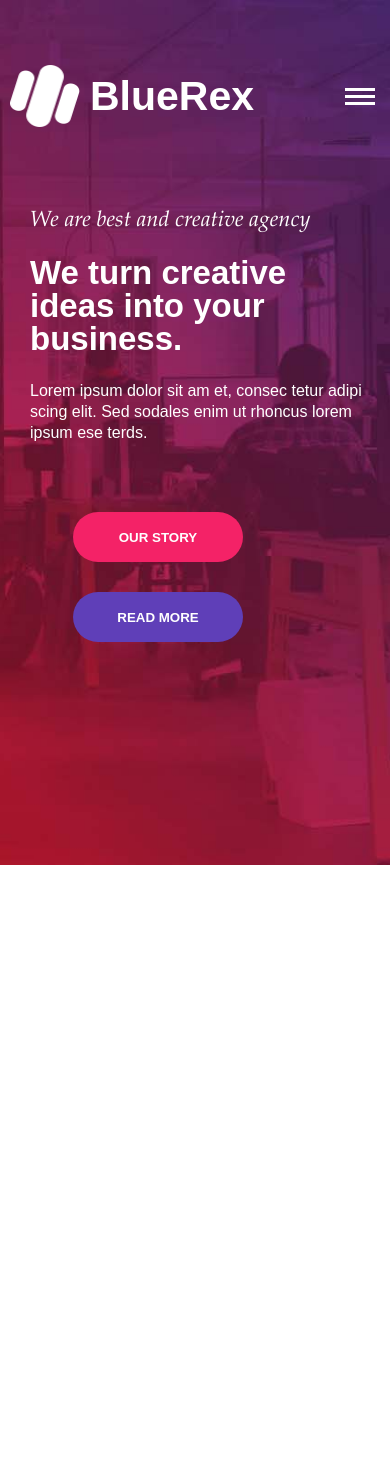
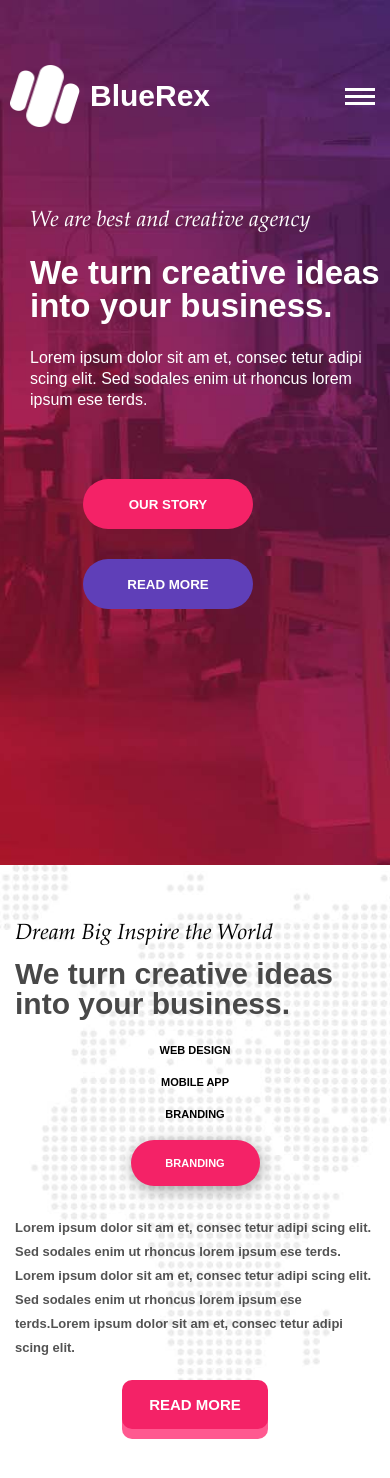
Before and after one commit to MarikParrish/bluerex, a React (Create React App) app: page / in a window 390 px wide. Shown: the top 1478 px of the page. Before the commit the page ends 865 px from the top, so only its background shows below. Built offline with nearby package versions, Linux system fonts and the light colour scheme.

Commit message:
added adaptive world section + some fixes in header

```diff
--- a/src/components/app/App.js
+++ b/src/components/app/App.js
@@ -1,10 +1,16 @@
 import './app.scss';
+import './app-media.scss';
+import '../../style/button.scss'
 
 import Header from '../header/Header';
+import World from '../world/World';
 
 function App() {
   return (
-    <Header/>
+    <>
+      <Header/>
+      <World/>
+    </>
   );
 }
 
--- /dev/null
+++ b/src/components/app/app-media.scss
@@ -0,0 +1,24 @@
+@media (max-width:1208px){
+    .container{
+        max-width: 960px;
+    }
+}
+
+@media (max-width:992px){
+    .container{
+        max-width: 720px;
+    }
+}
+
+@media (max-width:768px){
+    .container{
+        max-width: 540px;
+    }
+}
+
+@media (max-width:576px){
+    .container{
+        max-width: 100%;
+        // padding:0 15px;
+    }
+}
--- a/src/components/app/app.scss
+++ b/src/components/app/app.scss
@@ -28,6 +28,6 @@ a{
 
 .container{
     position: relative;
-    width: 1140px;
+    width: 1200px;
     margin: 0 auto;
 }
--- a/src/components/header/Header.js
+++ b/src/components/header/Header.js
@@ -1,8 +1,5 @@
 import { useState } from 'react';
 
-
-
-import '../../style/button.scss'
 import './header.scss';
 import './header-media.scss'
 
--- a/src/components/header/header-media.scss
+++ b/src/components/header/header-media.scss
@@ -79,11 +79,25 @@
 
 @media (max-width:768px){
     .header{
+
+        &__head{
+            &-logo{
+                &-text{
+                    font-size: 35px;
+                }
+            }
+        }
+
         &__body{
             padding-left: 20px;
 
+            &-title{
+                max-width:450px;
+            }
+
             &-btns{
                 padding-left: 10px;
+                margin-left: 10px;
             }
         }
     }
@@ -100,6 +114,11 @@
                     right: 15px;
                 }
             }
+            &-logo{
+                &-text{
+                    font-size: 30px;
+                }
+            }
         }
 
         &__body{
@@ -108,7 +127,7 @@
                 font-size: 33px;
                 line-height: 33px;
                 padding-top: 20px;
-                max-width: 260px;
+                max-width: 100%;
             }
             &-descr{
                 padding-top: 25px;
--- /dev/null
+++ b/src/components/world/World.js
@@ -0,0 +1,32 @@
+import './world.scss';
+import './world-media.scss';
+
+import watch from '../../resources/img/images/watch.png'
+
+
+const World = () => {
+    return (
+        <div className="world">
+            <div className="container">
+                <div className="world__wrapper">
+                    <div className="world__subtitle">Dream Big Inspire the World</div>
+                    <h2 className="world__title">We	turn creative ideas into your business.</h2>
+                    <div className="world__nav">
+                        <button className="world__nav-btn">Web Design</button>
+                        <button className="world__nav-btn">Mobile App</button>
+                        <button className="world__nav-btn">Branding</button>
+                        <button className="world__nav-btn btn">Branding</button>
+                    </div>
+                    <div className="world__descr">
+                        Lorem ipsum dolor sit am et, consec tetur adipi scing elit. Sed sodales enim ut rhoncus lorem ipsum ese terds. Lorem ipsum dolor sit am et, consec tetur adipi scing elit. Sed sodales enim ut rhoncus lorem ipsum ese terds.Lorem ipsum dolor sit am et, consec tetur adipi scing elit.
+                    </div>
+
+                    <button className="world__button btn-shadow">Read More</button>
+                </div>
+            </div>
+            <img className='world__watch' src={watch} alt="watch" />
+        </div>
+    )
+}
+
+export default World;
--- /dev/null
+++ b/src/components/world/world-media.scss
@@ -0,0 +1,125 @@
+@media (max-width:1400px){
+    .world{
+        &__watch{
+            right: 80px;
+            width: 400px;
+        }
+    }
+}
+
+@media (max-width:1200px){
+    .world{
+        &__watch{
+            width: 300px;
+            right: 40px;
+        }
+    }
+}
+
+@media (max-width:992px){
+    .world{
+        padding-top: 85px;
+        &__subtitle{
+            font-size: 30px;
+        }
+
+        &__title{
+            font-size: 45px;
+        }
+
+        &__nav{
+            padding-top: 25px;
+            button{
+                margin-left: 30px;
+            }
+        }
+
+        &__descr{
+            padding-top: 30px;
+        }
+
+        &__watch{
+            width: 200px;
+            top:75%;
+        }
+    }
+}
+
+@media (max-width:768px){
+    .world{
+        padding-top: 55px;
+        height: 590px;
+
+        &__watch{
+            width: 180px;
+            top: 80%;
+        }
+
+        &__subtitle{
+            font-size: 28px;
+        }
+
+        &__title{
+            font-size: 40px;
+            line-height: 40px;
+            padding-top: 10px;
+            max-width:540px;
+        }
+
+        &__descr{
+            max-width:505px;
+        }
+    }
+}
+
+@media (max-width:576px){
+    .world{
+
+        &__wrapper{
+            padding: 0 15px;
+        }
+
+
+        &__watch{
+            display: none;
+        }
+
+        &__subtitle{
+            font-size: 22px;
+        }
+
+        &__title{
+            font-size: 30px;
+            line-height: 30px;
+            width: unset;
+        }
+
+        &__descr{
+            font-size: 13px;
+            line-height: 24px;
+            width:unset;
+        }
+
+        &__nav{
+            display: flex;
+            flex-direction: column;
+            align-items: center;
+            button{
+                font-size: 11px;
+                margin-left: 0;
+                margin-top: 20px;
+                &:first-child{
+                    margin-left: 0;
+                    margin-top: 0;
+                }
+            }
+        }
+
+        &__button{
+            margin: 0;
+            margin-top: 20px;
+            margin-left: 50%;
+            transform: translateX(-50%);
+        }
+    }
+}
--- /dev/null
+++ b/src/components/world/world.scss
@@ -0,0 +1,62 @@
+.world{
+    height: 658px;
+    background: url('../../resources/img/bg/world_bg.jpg') center center/cover no-repeat;
+    padding-top: 104px;
+    position: relative;
+
+    &__subtitle{
+        font-size: 32.5px;
+        font-family: PalatinoLinotype;
+    }
+
+    &__title{
+        font-size: 49px;
+        width: 550px;
+        line-height: 50px;
+        color:#484848;
+    }
+
+    &__nav{
+        padding-top: 42px;
+
+
+        button{
+            cursor: pointer;
+            background:none;
+            margin-left: 60px;
+            border:none;
+            font-size: 13px;
+            text-transform: uppercase;
+            font-weight: bold;
+            &:first-child{
+                margin-left: 16px;
+            }
+        }
+        .btn{
+            width: 129px;
+            height: 46px;
+            box-shadow: 1.2px 3.8px 16px 0 rgba(1, 2, 2, 0.35);
+            background-color: #f42267;;
+        }
+    }
+
+    &__descr{
+        padding-top: 45px;
+        font-size: 14px;
+        width: 565px;
+        font-weight: 600;
+        color: #1d1d1dc2;
+        line-height:25px;
+    }
+
+    &__button{
+        margin:54px 0 0 13px;
+    }
+
+    &__watch{
+        position: absolute;
+        right: 275px;
+        top: 50%;
+        transform: translateY(-50%);
+    }
+}
--- a/src/style/button.scss
+++ b/src/style/button.scss
@@ -1,4 +1,5 @@
 .btn, .btn-purple{
+    cursor: pointer;
     width: 170px;
     height: 50px;
     border-radius: 30px;
@@ -11,3 +12,18 @@
         background-color: #5f3fb8;
     }
 }
+
+.btn-shadow{
+    cursor: pointer;
+    width: 146px;
+    height: 49px;
+    box-shadow: 0px 10px 0 0 #ff5990;
+    background-color: #f42267;
+    border:none;
+    border-radius:10px;
+    color:#fff;
+    text-transform: uppercase;
+    font-weight: bold;
+    text-align: center;
+    font-size: 15px;
+}
```
